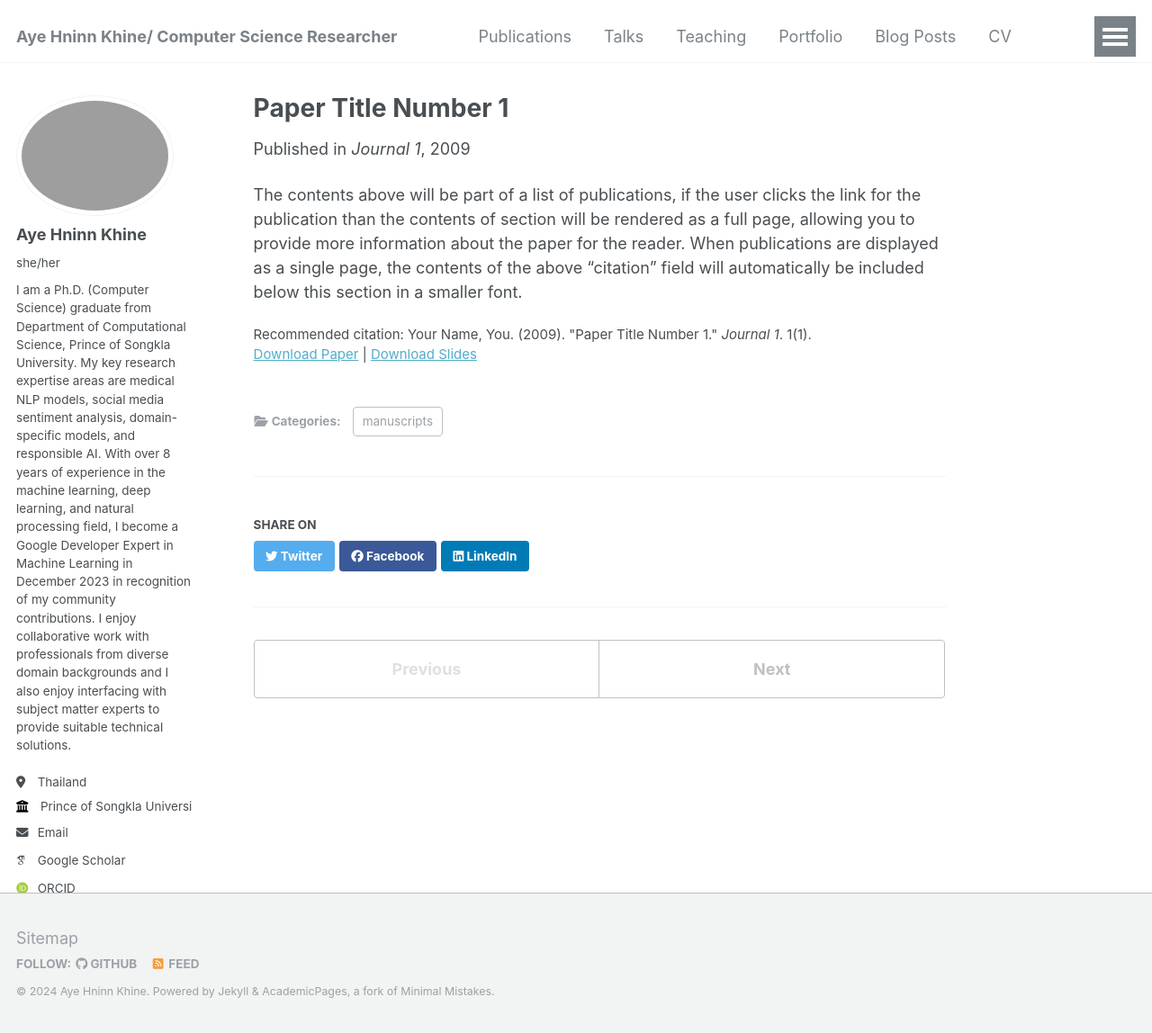
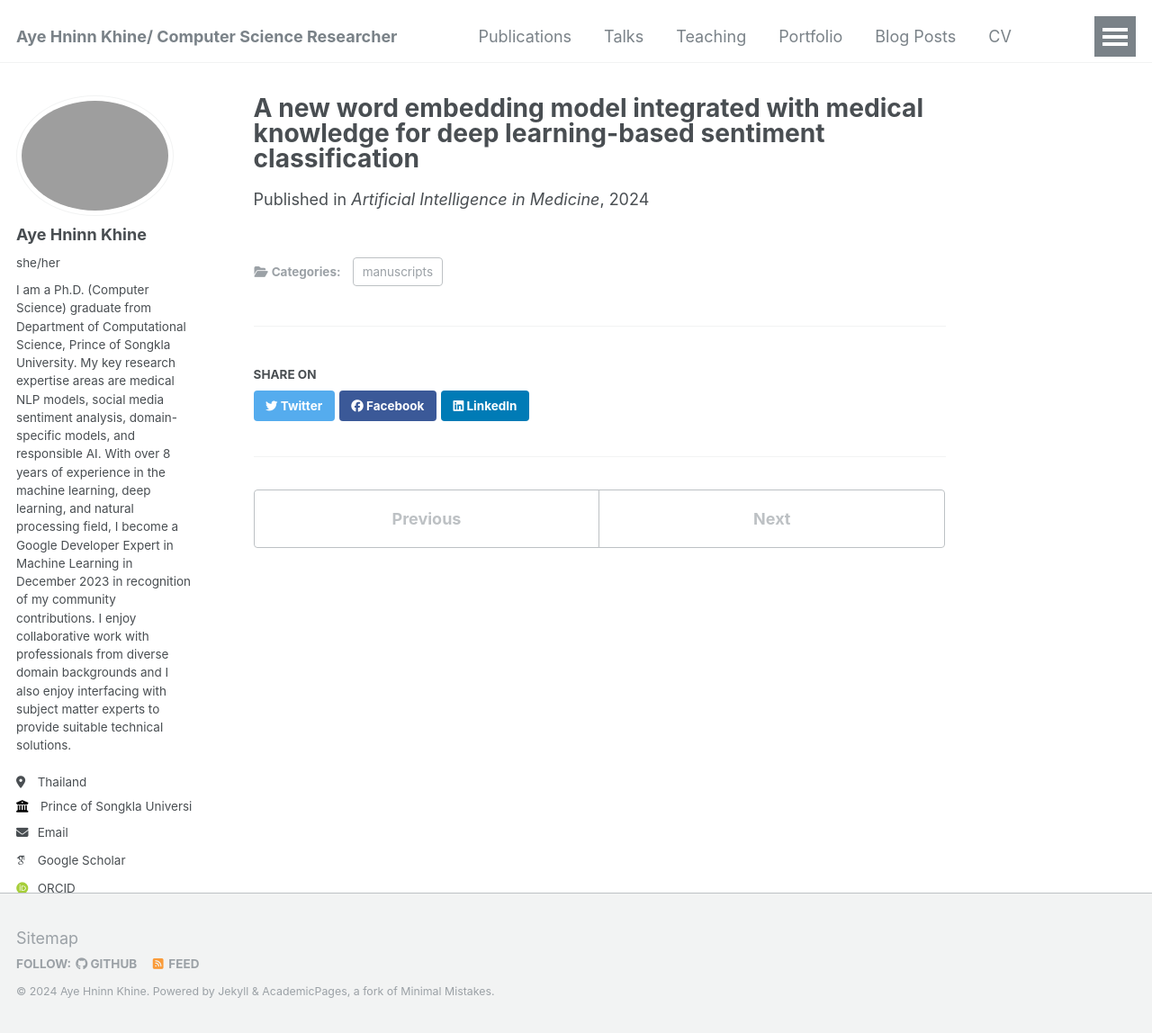
Before and after one commit to ayehninnkhine/ayehninnkhine.github.io, a Jekyll site: the page built from _publications/2009-10-01-paper-title-number-1.md, in a window 1280 px wide and 1148 px high. Shown: the whole window at 90% size. Built offline with Jekyll 4.4.1, drawn with Linux system fonts in a browser that asks for light colours; some web fonts are replaced.

Commit message:
Update 2009-10-01-paper-title-number-1.md

```diff
--- a/_publications/2009-10-01-paper-title-number-1.md
+++ b/_publications/2009-10-01-paper-title-number-1.md
@@ -1,14 +1,9 @@
 ---
-title: "Paper Title Number 1"
+title: "A new word embedding model integrated with medical knowledge for deep learning-based sentiment classification"
 collection: publications
 category: manuscripts
 permalink: /publication/2009-10-01-paper-title-number-1
-excerpt: 'This paper is about the number 1. The number 2 is left for future work.'
-date: 2009-10-01
-venue: 'Journal 1'
-slidesurl: 'http://academicpages.github.io/files/slides1.pdf'
-paperurl: 'http://academicpages.github.io/files/paper1.pdf'
-citation: 'Your Name, You. (2009). &quot;Paper Title Number 1.&quot; <i>Journal 1</i>. 1(1).'
+date: 2024-01-08
+venue: 'Artificial Intelligence in Medicine'
+paperurl: 'https://www.sciencedirect.com/science/article/pii/S0933365723002725'
 ---
-
-The contents above will be part of a list of publications, if the user clicks the link for the publication than the contents of section will be rendered as a full page, allowing you to provide more information about the paper for the reader. When publications are displayed as a single page, the contents of the above "citation" field will automatically be included below this section in a smaller font.
```
